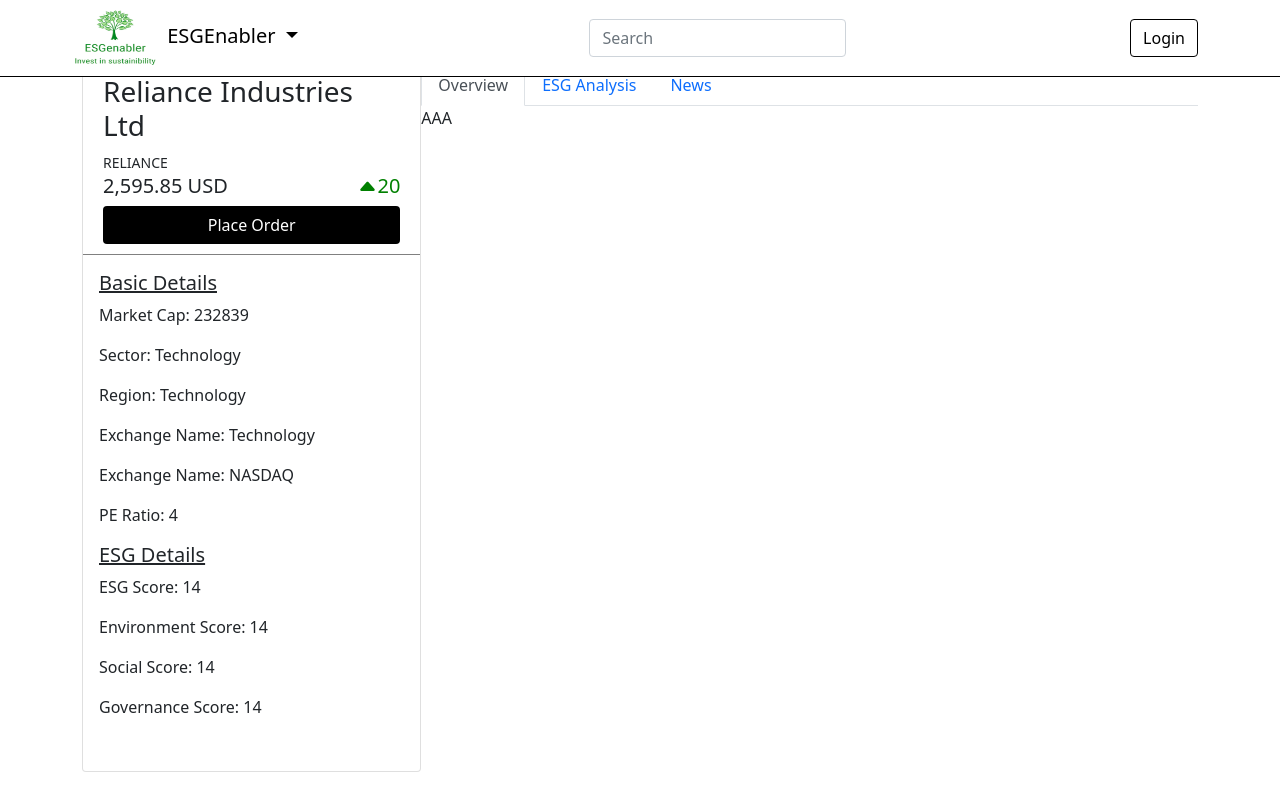
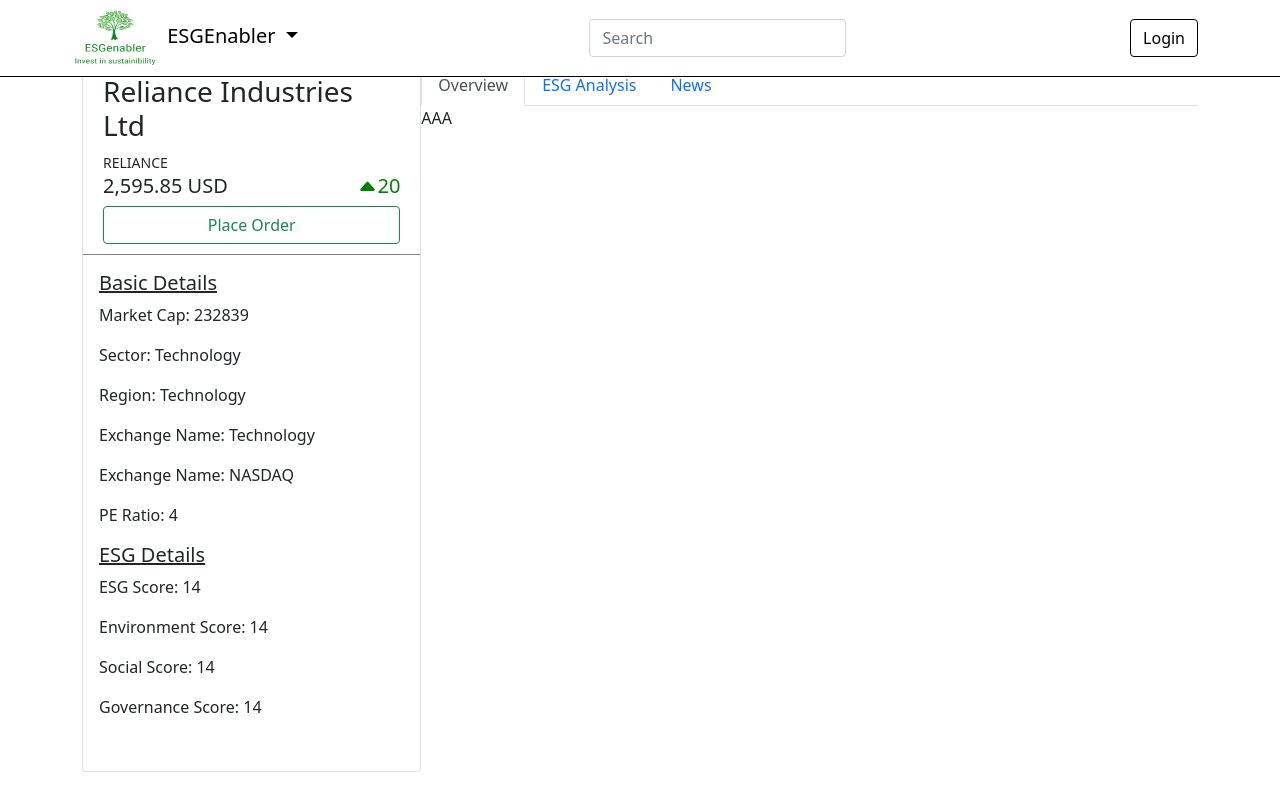
Before and after one commit to learneradarsh/esgenabler, an Angular app: page /dashboard in a window 1280 px wide. Shown: the top 800 px of the page. Built offline with nearby package versions, Linux system fonts and the light colour scheme.

Commit message:
Added styling for company summary

```diff
--- a/src/app/components/dashboard/company-summary/company-summary.component.html
+++ b/src/app/components/dashboard/company-summary/company-summary.component.html
@@ -6,7 +6,7 @@
       <h5>2,595.85 USD</h5>
       <h5 class="green"><i class="bi bi-caret-up-fill"></i>20</h5>
     </div>
-    <button class="btn">Place Order</button>
+    <button class="btn btn-outline-success">Place Order</button>
   </div>
 
   <div class="card-body">
--- a/src/app/components/dashboard/company-summary/company-summary.component.scss
+++ b/src/app/components/dashboard/company-summary/company-summary.component.scss
@@ -14,8 +14,6 @@
   .card-head {
     button {
       width: 100%;
-      background-color: black;
-      color: white;
     }
   }
   .card-body {
--- a/src/app/components/home/home.component.scss
+++ b/src/app/components/home/home.component.scss
@@ -21,7 +21,7 @@
   text-align: center;
   margin-top: -2%;
   .get-stared-button {
-    background: #e77431;
+    background: green;
     border: none;
     padding: 20px 80px;
     color: white;
```
